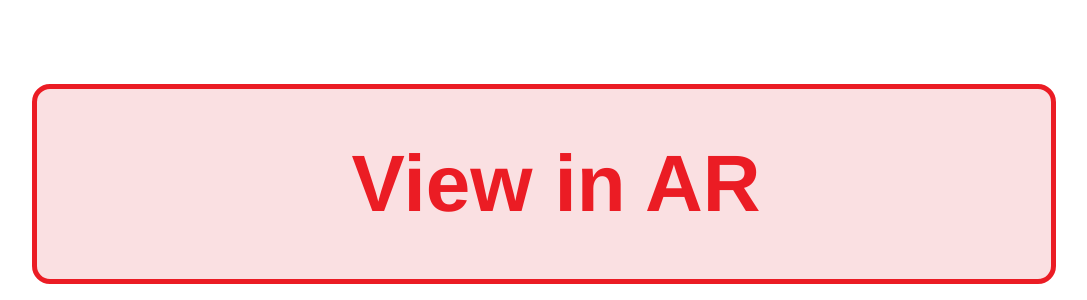
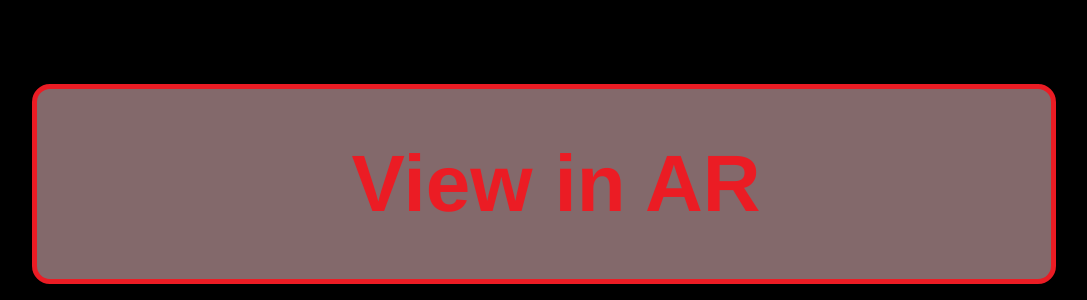
Before and after one commit to glue-viz/glue-ar, a plain HTML site: page docs/examples/protodisk.html in a window 1280 px wide. Shown: the part 500-800 px from the top of the page, without its empty margins (96-1183 px from the left). Drawn offline with Linux system fonts and the light colour scheme; some packages are replaced by stand-ins of ours; a script that the page names is missing.

Commit message:
Update examples to use dark backgrounds.

```diff
--- a/docs/examples/protodisk.html
+++ b/docs/examples/protodisk.html
@@ -7,7 +7,7 @@
 
 body {
   margin: 0;
-  background-color: white;
+  background-color: black;
 }
 
 model-viewer {
```
Also changed, not shown: docs/examples/edenhofer-voxel-350.html (+1 -1 lines), docs/examples/gum-nebula-both-isosurface.html (+1 -1 lines), docs/examples/homology_voids_isosurface_draco.html (+1 -1 lines), docs/examples/leike_voxel.html (+1 -1 lines), docs/examples/local_bubble_b_field.html (+1 -1 lines), docs/examples/m83_voxel_stretch.html (+1 -1 lines), docs/examples/ngc3132_isosurface.html (+1 -1 lines), docs/examples/radwave.html (+5 -0 lines), docs/examples/radwave_first.html (+1 -1 lines).
